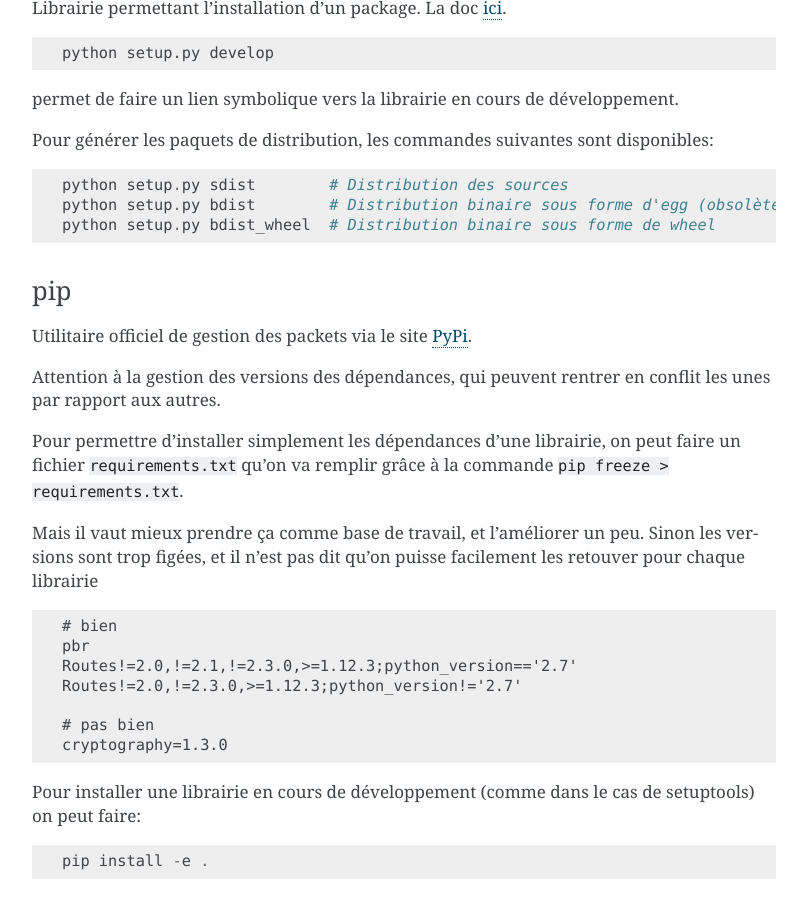
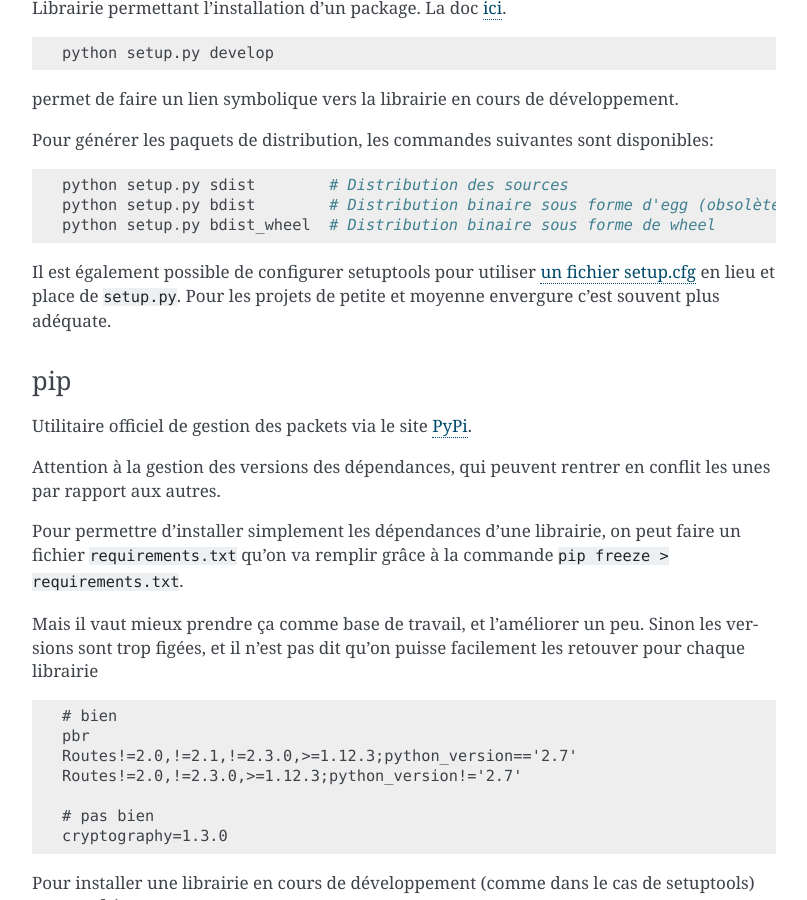
Before and after one commit to galactics/doc-python, a Sphinx documentation site: the page built from source/06-tools.rst, in a window 1280 px wide and 900 px high, scrolled down 1375 px. Shown: the whole window, without its empty margins (346-1153 px from the left). Built offline with Sphinx 7.4.7, drawn with Linux system fonts in a browser that asks for light colours.

Commit message:
fichier cfg

```diff
--- a/source/06-tools.rst
+++ b/source/06-tools.rst
@@ -75,6 +75,11 @@ Pour générer les paquets de distribution, les commandes suivantes sont disponi
     python setup.py sdist        # Distribution des sources
     python setup.py bdist        # Distribution binaire sous forme d'egg (obsolète)
     python setup.py bdist_wheel  # Distribution binaire sous forme de wheel
+
+Il est également possible de configurer setuptools pour utiliser `un fichier
+setup.cfg <https://setuptools.readthedocs.io/en/latest/setuptools.html#configuring-setup-using-setup-cfg-files>`__
+en lieu et place de ``setup.py``. Pour les projets de petite et moyenne envergure c'est souvent
+plus adéquate.
 
 .. _my pip:
 
```
